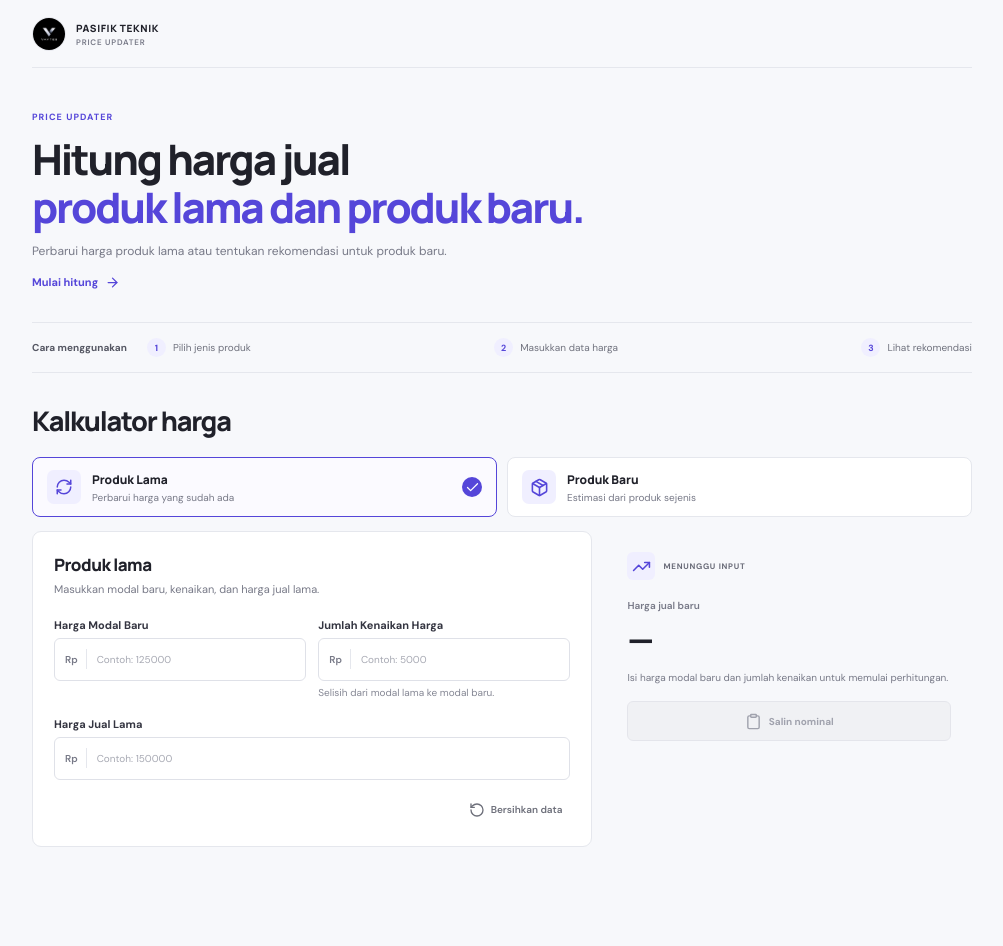
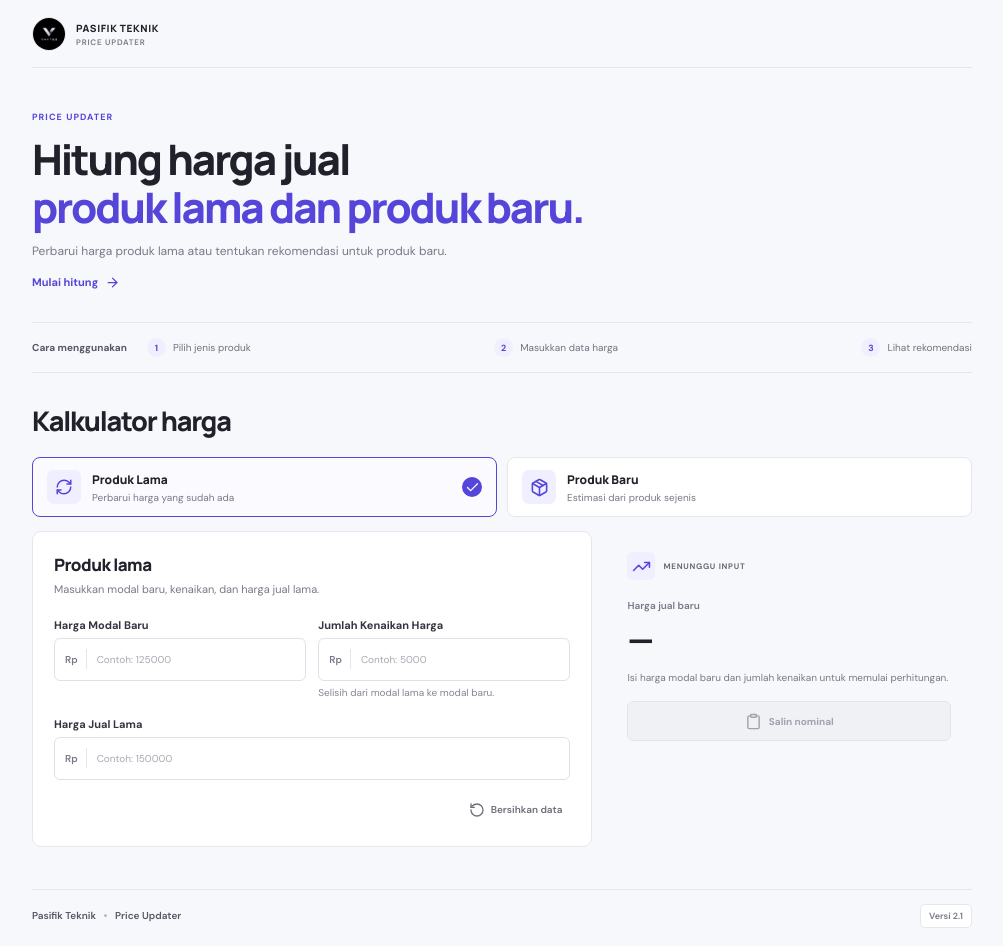
Before and after one commit to vaytes-co/Price-Updater-V2, a React (Vite) app: page / in a window 1280 px wide. Shown: the whole page, without its empty margins (138-1141 px from the left). Before the commit the page ends 889 px from the top, so only its background shows below. Built offline with nearby package versions, Linux system fonts and the light colour scheme.

Commit message:
feat: add footer and application version information

```diff
--- a/src/main.jsx
+++ b/src/main.jsx
@@ -73,6 +73,7 @@ function App() {
       {isReady && mode === 'baru' && <section className="price-range panel"><div className="range-heading"><div><div className="section-kicker">RENTANG HARGA</div><h3>Rekomendasi jual</h3></div><span className="range-badge">3 opsi</span></div><div className="range-row"><span>Minimum</span><strong>{rupiah(result.min)}</strong></div><div className="range-row median"><span><span className="median-dot"/> Median <small>Rekomendasi</small></span><strong>{rupiah(result.med)}</strong></div><div className="range-row"><span>Maksimum</span><strong>{rupiah(result.max)}</strong></div></section>}
     </aside></motion.div></AnimatePresence>
     </section>
+    <footer className="app-footer"><span>Pasifik Teknik <i/> Price Updater</span><span>Versi 2.1</span></footer>
   </motion.main></div>;
 }
 
--- a/src/styles.css
+++ b/src/styles.css
@@ -142,6 +142,10 @@ a { color: inherit; }
 .management-field input:focus { border-color: var(--accent); box-shadow: 0 0 0 3px #5546d916; }
 .management-form .management-link { justify-content: center; margin: 2px 0 0; cursor: pointer; }
 .management-form .management-link:disabled { border-color: #e4e5eb; background: #f0f1f4; color: #a0a2ad; cursor: not-allowed; }
+.app-footer { display: flex; align-items: center; justify-content: space-between; gap: 12px; padding: 14px 0 18px; border-top: 1px solid var(--line); color: var(--muted); font-size: 10px; }
+.app-footer > span:first-child { display: flex; align-items: center; gap: 8px; color: #555763; font-weight: 600; }
+.app-footer i { width: 3px; height: 3px; border-radius: 50%; background: #b7b8c0; }
+.app-footer > span:last-child { padding: 5px 8px; border: 1px solid var(--line); border-radius: 5px; background: #fff; font-size: 9px; font-weight: 600; }
 
 @media (max-width: 760px) {
   .container { width: min(100% - 32px, 600px); }
```
